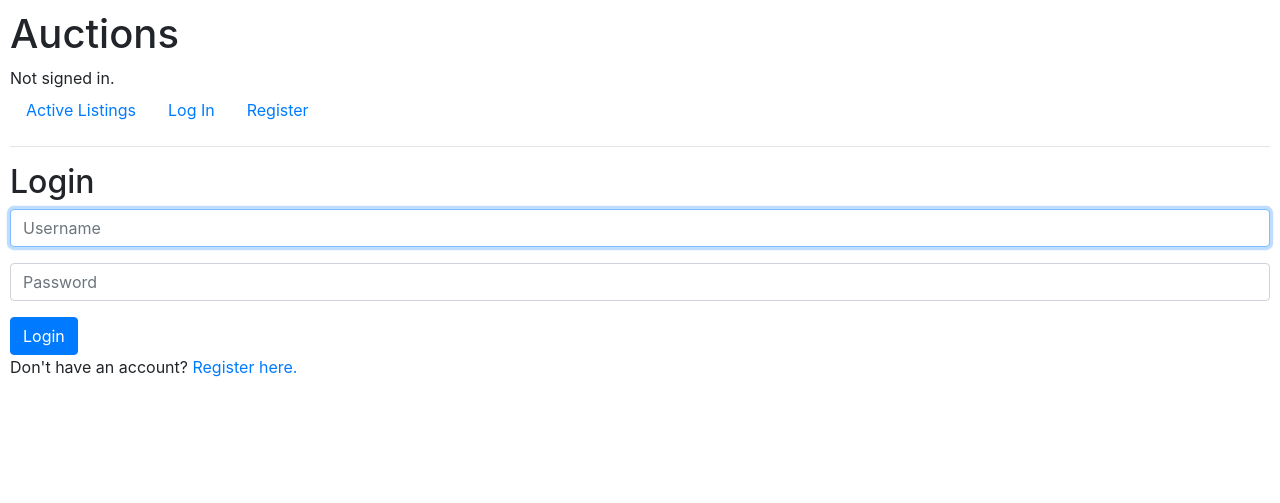
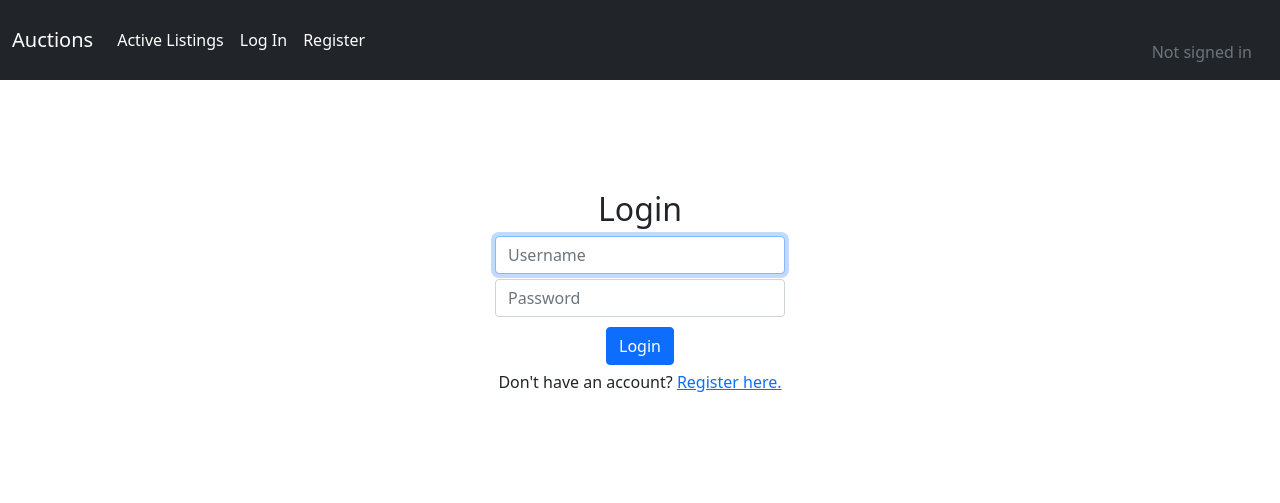
Before and after one commit to idoyudha/commerce, a Django app: page /login in a window 1280 px wide. Shown: the top 503 px of the page. Run offline with Django 3.2, Linux system fonts and the light colour scheme; some libraries are stand-ins or nearby versions.

Commit message:
Edited for styles, navbar, login, logout

```diff
--- a/auctions/static/auctions/styles.css
+++ b/auctions/static/auctions/styles.css
@@ -1,3 +1,17 @@
-body {
+.content {
     padding: 10px;
 }
+
+.form-signin{
+    display: block;
+    align-items: center;
+    text-align: center;
+    width: 100%;
+    max-width: 500px;
+    padding: 100px;
+    margin: auto;
+}
+
+.form-group, .btn {
+    margin: 5px;
+}
--- a/auctions/templates/auctions/layout.html
+++ b/auctions/templates/auctions/layout.html
@@ -4,37 +4,60 @@
 <html lang="en">
     <head>
         <title>{% block title %}Auctions{% endblock %}</title>
-        <link rel="stylesheet" href="https://stackpath.bootstrapcdn.com/bootstrap/4.4.1/css/bootstrap.min.css" integrity="sha384-Vkoo8x4CGsO3+Hhxv8T/Q5PaXtkKtu6ug5TOeNV6gBiFeWPGFN9MuhOf23Q9Ifjh" crossorigin="anonymous">
+        <!-- Required meta tags -->
+        <meta charset="utf-8">
+        <meta name="viewport" content="width=device-width, initial-scale=1">
+
+        <!-- Bootstrap CSS -->
+        <link href="https://cdn.jsdelivr.net/npm/bootstrap@5.0.0-beta1/dist/css/bootstrap.min.css" rel="stylesheet" integrity="sha384-giJF6kkoqNQ00vy+HMDP7azOuL0xtbfIcaT9wjKHr8RbDVddVHyTfAAsrekwKmP1" crossorigin="anonymous">
         <link href="{% static 'auctions/styles.css' %}" rel="stylesheet">
     </head>
     <body>
-        <h1>Auctions</h1>
-        <div>
-            {% if user.is_authenticated %}
-                Signed in as <strong>{{ user.username }}</strong>.
-            {% else %}
-                Not signed in.
-            {% endif %}
-        </div>
-        <ul class="nav">
+        <nav class="navbar navbar-expand-lg navbar-dark bg-dark">
+            <div class="container-fluid">
+                <a class="navbar-brand" href="{% url 'index' %}">Auctions</a>
+                <button class="navbar-toggler" type="button" data-bs-toggle="collapse" data-bs-target="#navbarSupportedContent" aria-controls="navbarSupportedContent" aria-expanded="false" aria-label="Toggle navigation">
+                  <span class="navbar-toggler-icon"></span>
+                </button>
+                <div class="collapse navbar-collapse" id="navbarSupportedContent">
+                    <ul class="navbar-nav me-auto mb-2 mb-lg-0">
                         <li class="nav-item">
-                <a class="nav-link" href="{% url 'index' %}">Active Listings</a>
+                            <a class="nav-link active" aria-current="page" href="{% url 'index' %}">Active Listings</a>
                         </li>
                         {% if user.is_authenticated %}
                             <li class="nav-item">
-                    <a class="nav-link" href="{% url 'logout' %}">Log Out</a>
+                                <a class="nav-link active" aria-current="page" href="{% url 'logout' %}">Log Out</a>
                             </li>
                         {% else %}
                             <li class="nav-item">
-                    <a class="nav-link" href="{% url 'login' %}">Log In</a>
+                                <a class="nav-link active" aria-current="page" href="{% url 'login' %}">Log In</a>
                             </li>
                             <li class="nav-item">
-                    <a class="nav-link" href="{% url 'register' %}">Register</a>
+                                <a class="nav-link active" aria-current="page" href="{% url 'register' %}">Register</a>
                             </li>
                         {% endif %}
                     </ul>
-        <hr>
+                    <form class="d-flex">
+                        <li class="nav-item">
+                            <a class="nav-link disabled" href="#" tabindex="-1" aria-disabled="true">
+                                {% if user.is_authenticated %}
+                                    Signed in as <strong>{{ user.username }}</strong>
+                                {% else %}
+                                    Not signed in
+                                {% endif %}
+                            </a>
+                        </li>
+                    </form>
+                </div>
+            </div>
+        </nav>
+        <div>
+        </div>
+        <div class="content">
             {% block body %}
             {% endblock %}
+        </div>
+        <!-- Option 1: Bootstrap Bundle with Popper -->
+        <script src="https://cdn.jsdelivr.net/npm/bootstrap@5.0.0-beta1/dist/js/bootstrap.bundle.min.js" integrity="sha384-ygbV9kiqUc6oa4msXn9868pTtWMgiQaeYH7/t7LECLbyPA2x65Kgf80OJFdroafW" crossorigin="anonymous"></script>
     </body>
 </html>
--- a/auctions/templates/auctions/login.html
+++ b/auctions/templates/auctions/login.html
@@ -1,7 +1,7 @@
 {% extends "auctions/layout.html" %}
 
 {% block body %}
-
+<div class="form-signin">
     <h2>Login</h2>
 
     {% if message %}
@@ -20,5 +20,5 @@
     </form>
 
     Don't have an account? <a href="{% url 'register' %}">Register here.</a>
-
+</div>
 {% endblock %}
--- a/auctions/templates/auctions/register.html
+++ b/auctions/templates/auctions/register.html
@@ -1,7 +1,7 @@
 {% extends "auctions/layout.html" %}
 
 {% block body %}
-
+<div class="form-signin">
     <h2>Register</h2>
 
     {% if message %}
@@ -26,5 +26,5 @@
     </form>
 
     Already have an account? <a href="{% url 'login' %}">Log In here.</a>
-
+</div>
 {% endblock %}
```
Also changed, not shown: db.sqlite3. Lines whose indentation alone changed are shown as unchanged.
